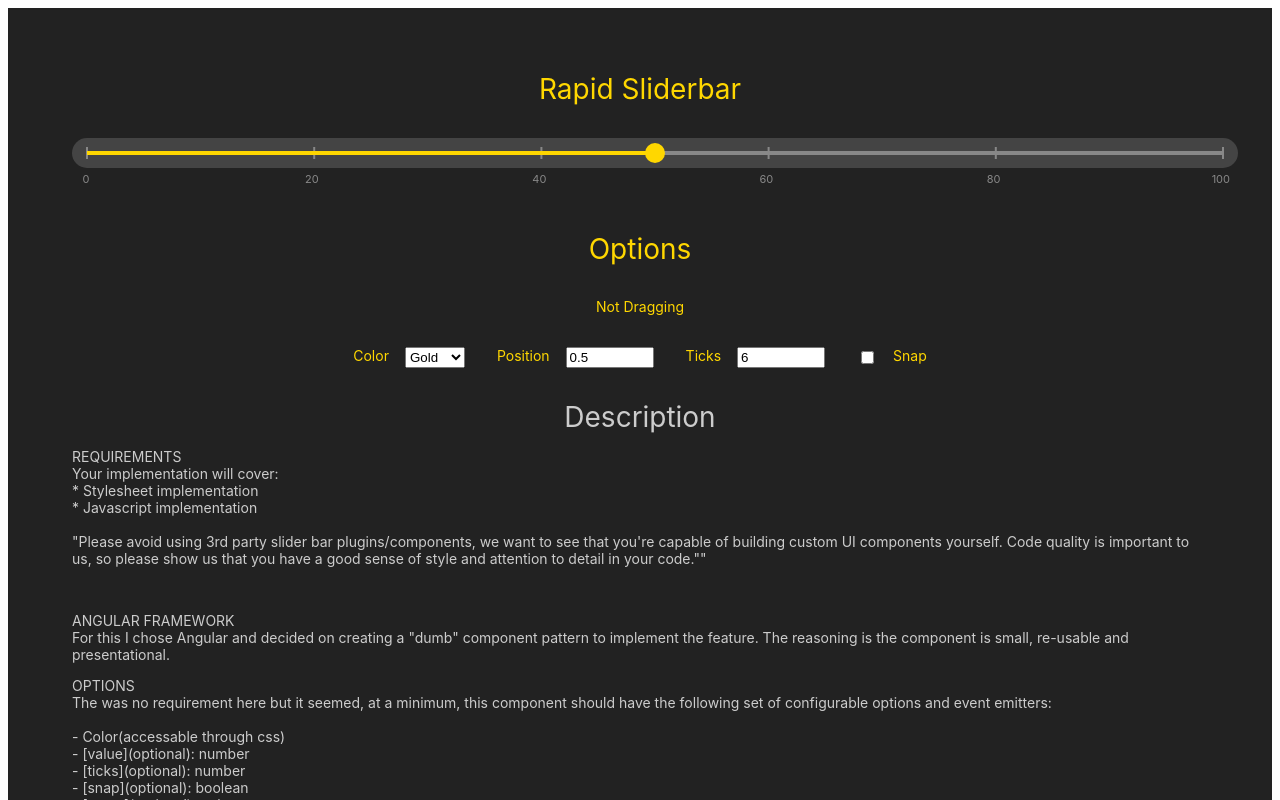
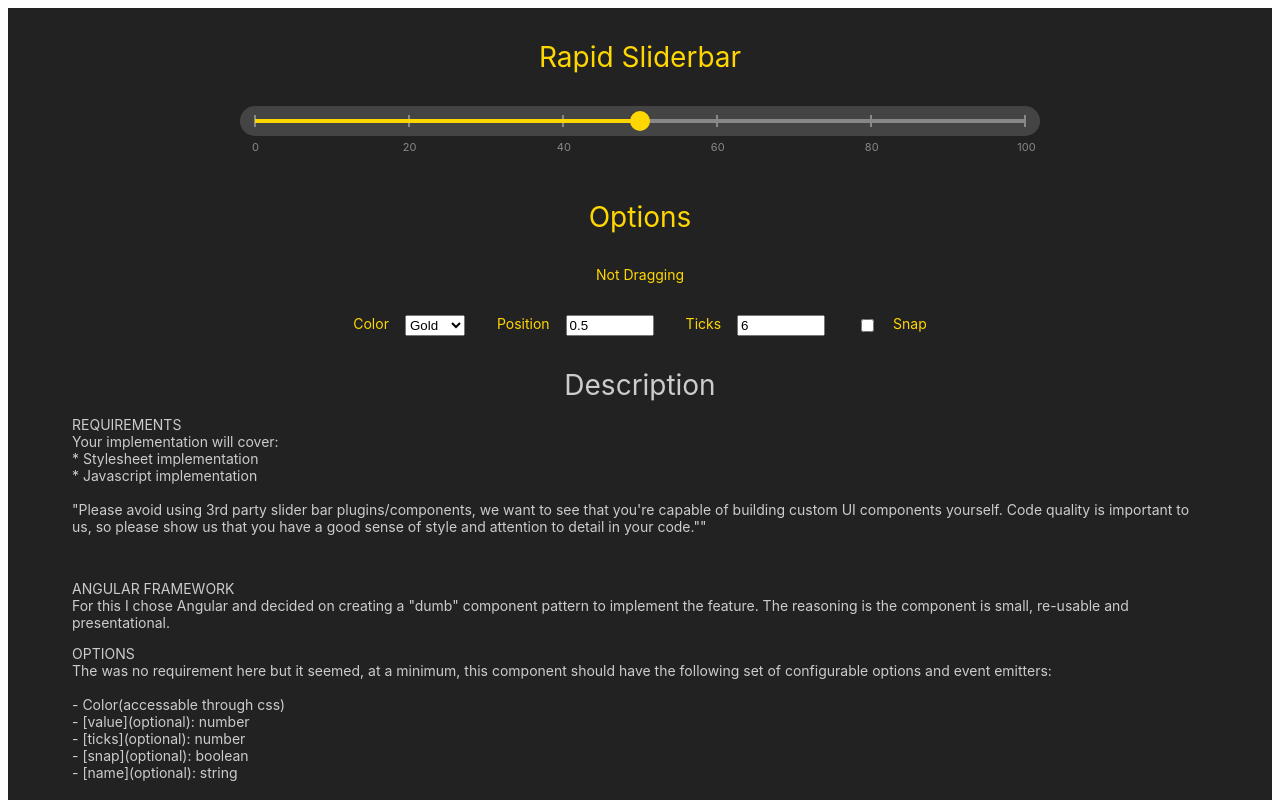
Before and after one commit to DavidLeonard77/RapidAI-Sliderbar, an Angular app: page / in a window 1280 px wide. Shown: the top 800 px of the page. Built offline with nearby package versions, Linux system fonts and the light colour scheme.

Commit message:
Fix slider width

```diff
--- a/src/app/app.component.scss
+++ b/src/app/app.component.scss
@@ -20,7 +20,14 @@ body {
   color: #999;
   display: grid;
   gap: 2rem;
-  padding: 4rem;
+  padding: 2rem 4rem;
+
+  justify-items: center;
+
+  rapid-sliderbar {
+    max-width: 800px;
+    width: 100%
+  }
 
   .title {
     display: grid;
--- a/src/app/sliderbar/sliderbar.component.scss
+++ b/src/app/sliderbar/sliderbar.component.scss
@@ -10,7 +10,7 @@ $color: (
     border-radius: 15px;
     overflow: hidden;
     height: 30px;
-    width: 100%;
+    width: calc(100% - 30px);
     overflow: visible;
     display: block;
     &:hover {
```
